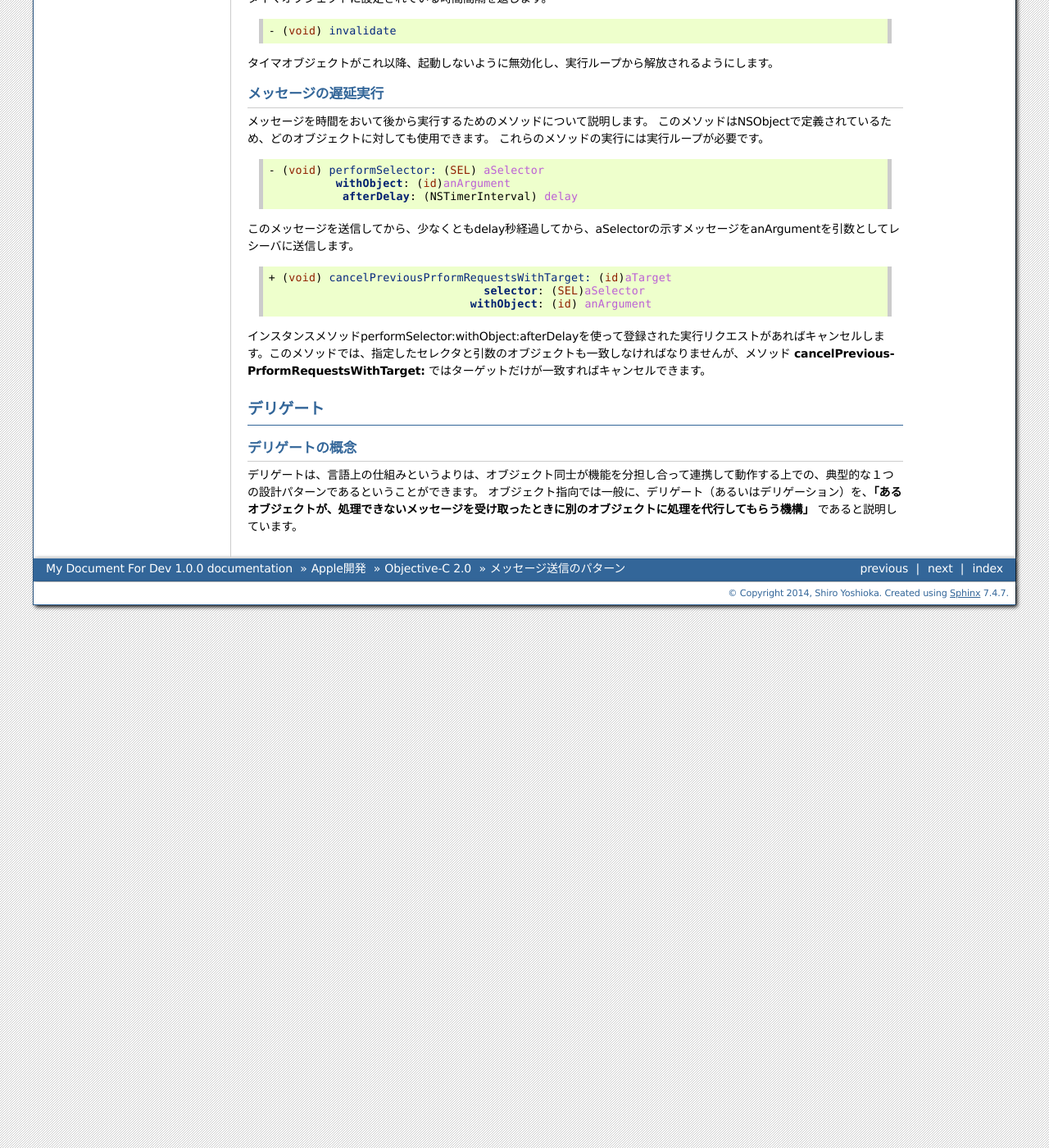
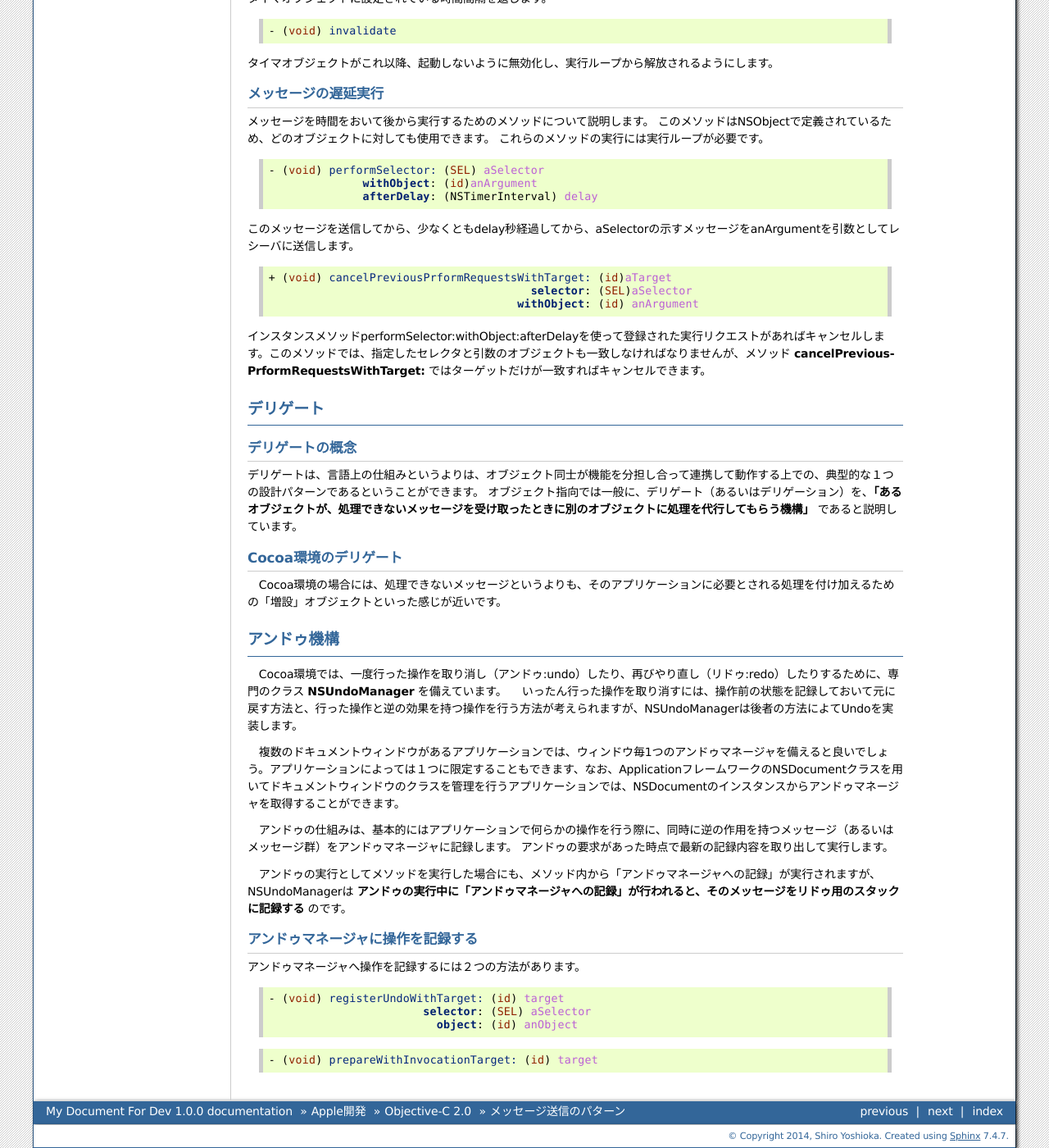
Before and after one commit to shirosan322/my_doc_for_dev, a Sphinx documentation site: the page built from source/apple/objective-c2.0/message.rst, in a window 1280 px wide and 1400 px high, scrolled down 1455 px. Shown: the whole window at 82% size. Built offline with Sphinx 7.4.7, drawn with Linux system fonts in a browser that asks for light colours; pages that are not in the unit, such as notebooks, are missing from menus.

Commit message:
Objective-C 2.0 ・メッセージ送信のパターンを更新 　・デリゲートとアンドゥの項目を追加

```diff
--- a/source/apple/objective-c2.0/message.rst
+++ b/source/apple/objective-c2.0/message.rst
@@ -28,10 +28,10 @@ Foundationフレームワークに用意されている **NSTimer** クラスを
 .. code-block:: objective-c
 
 	+ (NSTimer *) scheduledTimerWithTimeInterval: (NSTimerInterval) sec
-	                               target: (id)target
-	                             selector: (SEL)aSelector
-	                             userInfo: (id)userInfo
-	                              repeats: (BOOL)repeats
+	                                      target: (id)target
+	                                    selector: (SEL)aSelector
+	                                    userInfo: (id)userInfo
+	                                     repeats: (BOOL)repeats
 
 - sec
 	ここで指定された秒数が経過するとタイマが起動する。NSTimerIntervalは実数で、現在はdouble型にtypedefされています。
@@ -82,8 +82,8 @@ Foundationフレームワークに用意されている **NSTimer** クラスを
 .. code-block:: objective-c
 
 	- (void) performSelector: (SEL) aSelector
-	          withObject: (id)anArgument
-	           afterDelay: (NSTimerInterval) delay
+	              withObject: (id)anArgument
+	              afterDelay: (NSTimerInterval) delay
 
 このメッセージを送信してから、少なくともdelay秒経過してから、aSelectorの示すメッセージをanArgumentを引数としてレシーバに送信します。
 
@@ -91,8 +91,8 @@ Foundationフレームワークに用意されている **NSTimer** クラスを
 .. code-block:: objective-c
 
 	+ (void) cancelPreviousPrformRequestsWithTarget: (id)aTarget
-	                                selector: (SEL)aSelector
-	                              withObject: (id) anArgument
+	                                       selector: (SEL)aSelector
+	                                     withObject: (id) anArgument
 
 インスタンスメソッドperformSelector:withObject:afterDelayを使って登録された実行リクエストがあればキャンセルします。このメソッドでは、指定したセレクタと引数のオブジェクトも一致しなければなりませんが、メソッド **cancelPreviousPrformRequestsWithTarget:** ではターゲットだけが一致すればキャンセルできます。
 
@@ -105,3 +105,39 @@ Foundationフレームワークに用意されている **NSTimer** クラスを
 
 デリゲートは、言語上の仕組みというよりは、オブジェクト同士が機能を分担し合って連携して動作する上での、典型的な１つの設計パターンであるということができます。
 オブジェクト指向では一般に、デリゲート（あるいはデリゲーション）を、**「あるオブジェクトが、処理できないメッセージを受け取ったときに別のオブジェクトに処理を代行してもらう機構」** であると説明しています。
+
+
+Cocoa環境のデリゲート
+---------------------------
+
+　Cocoa環境の場合には、処理できないメッセージというよりも、そのアプリケーションに必要とされる処理を付け加えるための「増設」オブジェクトといった感じが近いです。
+
+
+アンドゥ機構
+=====================
+
+　Cocoa環境では、一度行った操作を取り消し（アンドゥ:undo）したり、再びやり直し（リドゥ:redo）したりするために、専門のクラス **NSUndoManager** を備えています。
+　いったん行った操作を取り消すには、操作前の状態を記録しておいて元に戻す方法と、行った操作と逆の効果を持つ操作を行う方法が考えられますが、NSUndoManagerは後者の方法によてUndoを実装します。
+
+　複数のドキュメントウィンドウがあるアプリケーションでは、ウィンドウ毎1つのアンドゥマネージャを備えると良いでしょう。アプリケーションによっては１つに限定することもできます、なお、ApplicationフレームワークのNSDocumentクラスを用いてドキュメントウィンドウのクラスを管理を行うアプリケーションでは、NSDocumentのインスタンスからアンドゥマネージャを取得することができます。
+
+　アンドゥの仕組みは、基本的にはアプリケーションで何らかの操作を行う際に、同時に逆の作用を持つメッセージ（あるいはメッセージ群）をアンドゥマネージャに記録します。
+アンドゥの要求があった時点で最新の記録内容を取り出して実行します。
+
+　アンドゥの実行としてメソッドを実行した場合にも、メソッド内から「アンドゥマネージャへの記録」が実行されますが、NSUndoManagerは **アンドゥの実行中に「アンドゥマネージャへの記録」が行われると、そのメッセージをリドゥ用のスタックに記録する** のです。
+
+アンドゥマネージャに操作を記録する
+------------------------------------
+
+アンドゥマネージャへ操作を記録するには２つの方法があります。
+
+.. code-block:: objective-c
+
+	- (void) registerUndoWithTarget: (id) target
+	                       selector: (SEL) aSelector
+	                         object: (id) anObject
+
+
+.. code-block:: objective-c
+
+	- (void) prepareWithInvocationTarget: (id) target
```
